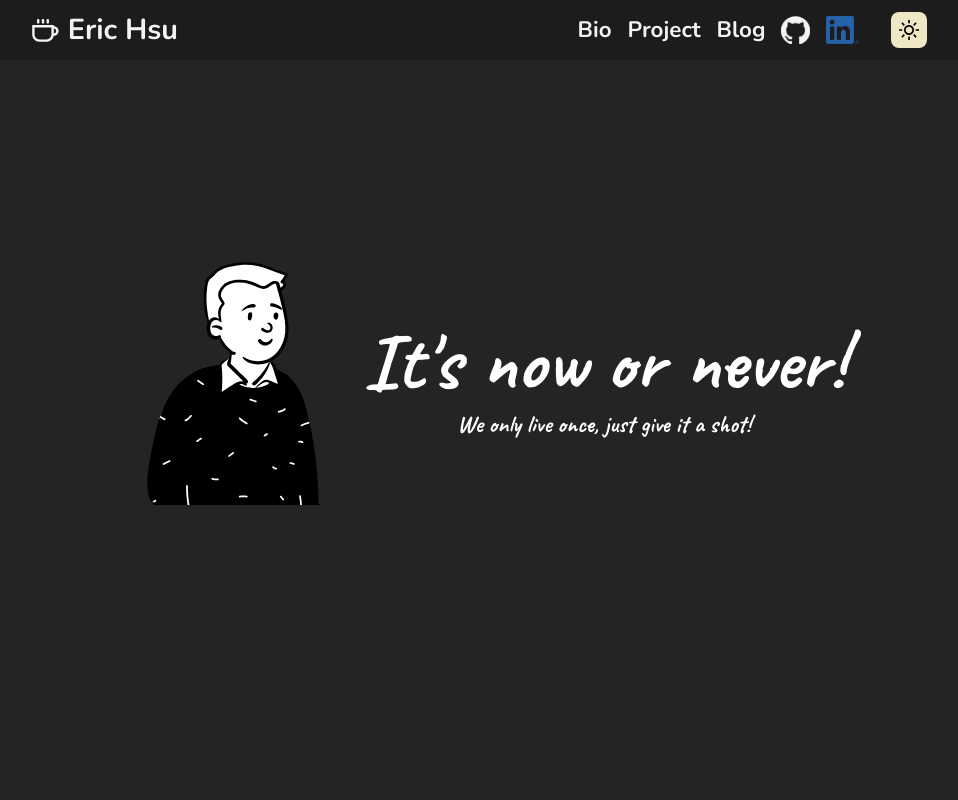
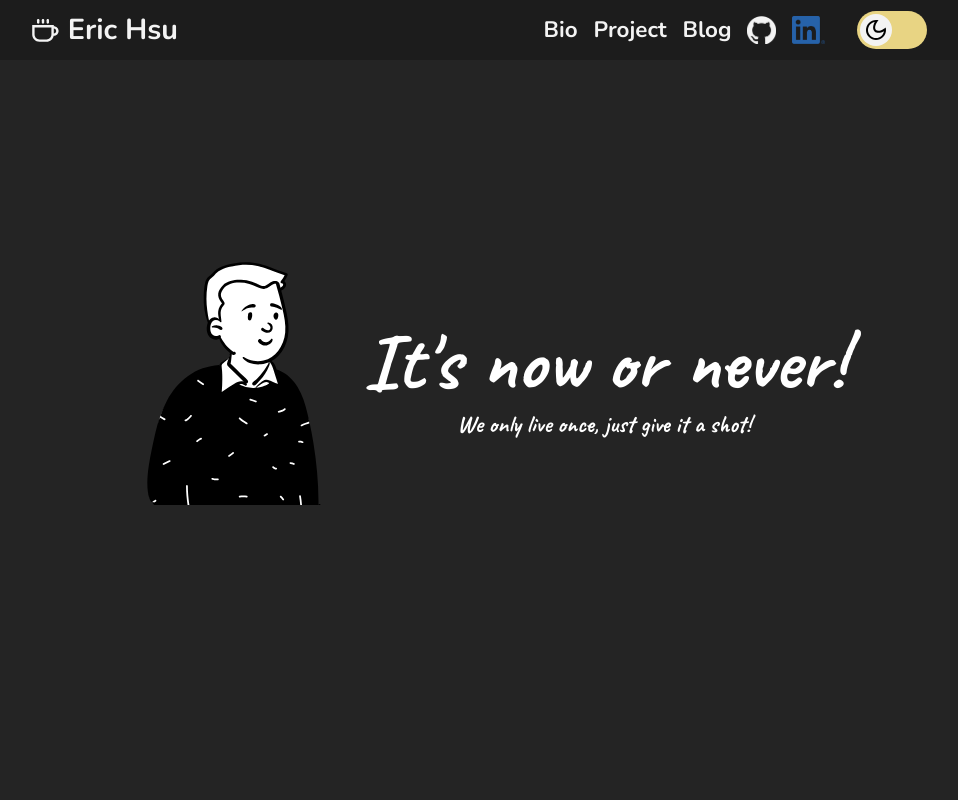
Before and after one commit to eric-cw-hsu/INFO6150-Web-Design-n-User-Experience-Engineering, a React (Vite) app in the folder final/portfolio/: page / in a window 1280 px wide. Shown: the top 800 px of the page, without its empty margins (161-1119 px from the left). Built offline with nearby package versions, Linux system fonts and the light colour scheme.

Commit message:
feat: adjust theme toggler from button to slider

```diff
--- a/final/portfolio/src/components/ImageWall/ImageWall.css
+++ b/final/portfolio/src/components/ImageWall/ImageWall.css
@@ -58,7 +58,7 @@
   }
 
   .profile__text__h1 {
-    font-size: 3.5rem;
+    font-size: 3.3rem;
   }
 
   .profile__text__p {
--- a/final/portfolio/src/components/Navbar/Navbar.css
+++ b/final/portfolio/src/components/Navbar/Navbar.css
@@ -81,10 +81,6 @@
 }
 
 @media screen and (max-width: 768px) {
-  .theme-toggle-btn {
-    display: none;
-  }
-
   .primary-nav-container {
     width: 90%;
   }
--- a/final/portfolio/src/components/Navbar/Navbar.jsx
+++ b/final/portfolio/src/components/Navbar/Navbar.jsx
@@ -5,9 +5,12 @@ import { ThemeContext } from '../../lib/ThemeProvider';
 import NavbarLink from './NavbarLink';
 import { iconImg } from '../../lib/IconDictionary';
 import PropTypes from 'prop-types';
+import useResponsiveDetector from '../../lib/ResponsiveDetector';
 
 const Navbar = ({ setPage }) => {
   const { theme } = useContext(ThemeContext);
+  const isMobile = useResponsiveDetector();
+
   const changePage = (e) => {
     e.preventDefault();
     setPage(
@@ -29,7 +32,7 @@ const Navbar = ({ setPage }) => {
 
         <div className="primary-nav-links">
           <NavbarLink changePage={changePage} />
-          <ThemeToggleButton class="theme-toggle-btn" />
+          {!isMobile && <ThemeToggleButton />}
         </div>
       </div>
     </nav>
--- a/final/portfolio/src/components/ThemeToggleButton/ThemeToggleButton.css
+++ b/final/portfolio/src/components/ThemeToggleButton/ThemeToggleButton.css
@@ -1,39 +1,112 @@
-.theme-toggle-btn {
+.switch {
+  position: relative;
+  display: inline-block;
+  width: 70px;
+  height: 38px;
+}
+
+.switch input {
+  opacity: 0;
+  width: 0;
+  height: 0;
+}
+
+/* The slider */
+.slider {
+  position: absolute;
   cursor: pointer;
+  top: 0;
+  left: 0;
+  right: 0;
+  bottom: 0;
+  background-color: rgb(244 223 137);
+  backdrop-filter: blur(10px);
+  -webkit-transition: .5s;
+  transition: .5s;
+}
 
-  padding: 0;
-  margin: 0;
-  width: 36px;
-  height: 36px;
+.slider:before {
+  position: absolute;
+  content: "";
+  height: 32px;
+  width: 32px;
+  left: 3px;
+  bottom: 3px;
+  background-color: white;
+  -webkit-transition: .5s;
+  transition: .5s;
+}
+
+input:checked + .slider:before{
+  background-color: white;
+}
+
+.slider-icon {
+  cursor: pointer;
+  height: 32px;
+  width: 32px;
   display: flex;
   justify-content: center;
   align-items: center;
-  outline: none;
 }
 
-.theme-toggle-btn svg {
-  width: 20px;
-  height: 20px;
+@keyframes fadeIn {
+  from {
+    opacity: 0;
+  }
+  to {
+    opacity: 1;
+  }
 }
 
-.theme-toggle-btn:focus {
-  transition: ease-out 0.3s;
+@keyframes fadeInMoon {
+  from {
+    opacity: 0;
+  }
+  to {
+    opacity: 1;
+  }
 }
 
-.theme-toggle-btn--light {
-  background-color: #000;
-  color: #fff;
+.slider-icon svg {
+  height: 24px;
+  width: 24px;
 }
 
-.theme-toggle-btn--light .img {
-  color: #fff;
+.slider-icon-light {
+  position: absolute;
+  top: 3px;
+  right: 3px;
+  animation: fadeIn 1s;
 }
 
-.theme-toggle-btn--dark {
-  background-color: #FCF3CF;
-  color: #000;
+.slider-icon-dark {
+  position: absolute;
+  top: 3px;
+  left: 3px;
+  color: black;
+  animation: fadeInMoon 1s;
 }
 
-.theme-toggle-btn--dark .img {
-  color: #000;
+input:checked + .slider {
+  background-color: black;
 }
+
+input:focus + .slider {
+  box-shadow: 0 0 1px #FCF3CF;
+}
+
+input:checked + .slider:before {
+  -webkit-transform: translateX(32px);
+  -ms-transform: translateX(32px);
+  transform: translateX(32px);
+}
+
+/* Rounded sliders */
+.slider.round {
+  border-radius: 34px;
+}
+
+.slider.round:before {
+  border-radius: 50%;
+}
--- a/final/portfolio/src/components/ThemeToggleButton/ThemeToggleButton.jsx
+++ b/final/portfolio/src/components/ThemeToggleButton/ThemeToggleButton.jsx
@@ -8,13 +8,18 @@ const ThemeToggleButton = () => {
   const { theme, toggleTheme } = useContext(ThemeContext);
 
   return (
-    <button className={`theme-toggle-btn theme-toggle-btn--${theme}`} onClick={toggleTheme}>
-      {theme === 'dark'
-        ? sunIcon
-        : moonIcon
-      }
-    </button >
-  );
+    <label class="switch">
+      <input type="checkbox" onClick={toggleTheme} />
+      <span class="slider round">
+        <div className={`slider-icon slider-icon-${theme}`}>
+          {theme === 'dark'
+            ? moonIcon
+            : sunIcon}
+        </div>
+      </span>
+
+    </label>
+  )
 }
 
 export default ThemeToggleButton;
--- a/final/portfolio/src/pages/App.css
+++ b/final/portfolio/src/pages/App.css
@@ -56,6 +56,8 @@
   p, a {
     color: #fff;
   }
+
+  transition-duration: 500ms;
 }
 
 .container--light {
@@ -65,6 +67,8 @@
   p, a {
     color: #000;
   }
+
+  transition-duration: 500ms;
 }
 
 .section-container {
--- a/final/portfolio/src/pages/Home/Home.css
+++ b/final/portfolio/src/pages/Home/Home.css
@@ -9,7 +9,7 @@
 
 @media screen and (max-width: 768px) {
   .home {
-    padding: 0px 5% 0px 5%;
+    padding: 0px;
   }
 
 }
```
